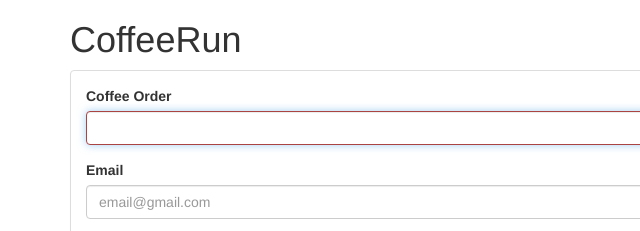
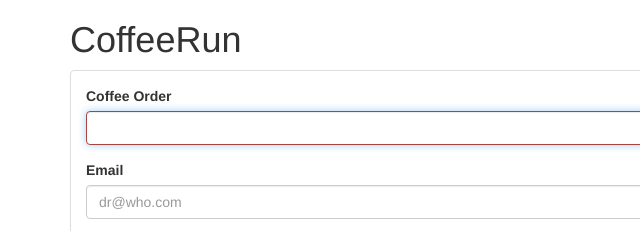
Before and after one commit to JaraAnd/Front-End-coffee-app, a plain HTML site: page index.html in a window 1280 px wide. Shown: the top 231 px of the page, 0-640 px from the left. Drawn offline with nearby package versions, Linux system fonts and the light colour scheme; files whose address does not match are found by name.

Commit message:
Add files via upload

```diff
--- a/index.html
+++ b/index.html
@@ -26,7 +26,7 @@
           </div>
           <div class="form-group">
             <label for="emailInput">Email</label>
-            <input class="form-control" type="email" name="emailAddress" id="emailInput" value="" placeholder="email@gmail.com" required>
+            <input class="form-control" type="email" name="emailAddress" id="emailInput" value="" placeholder="dr@who.com" required>
           </div>
           <div class="radio">
             <label>
```
